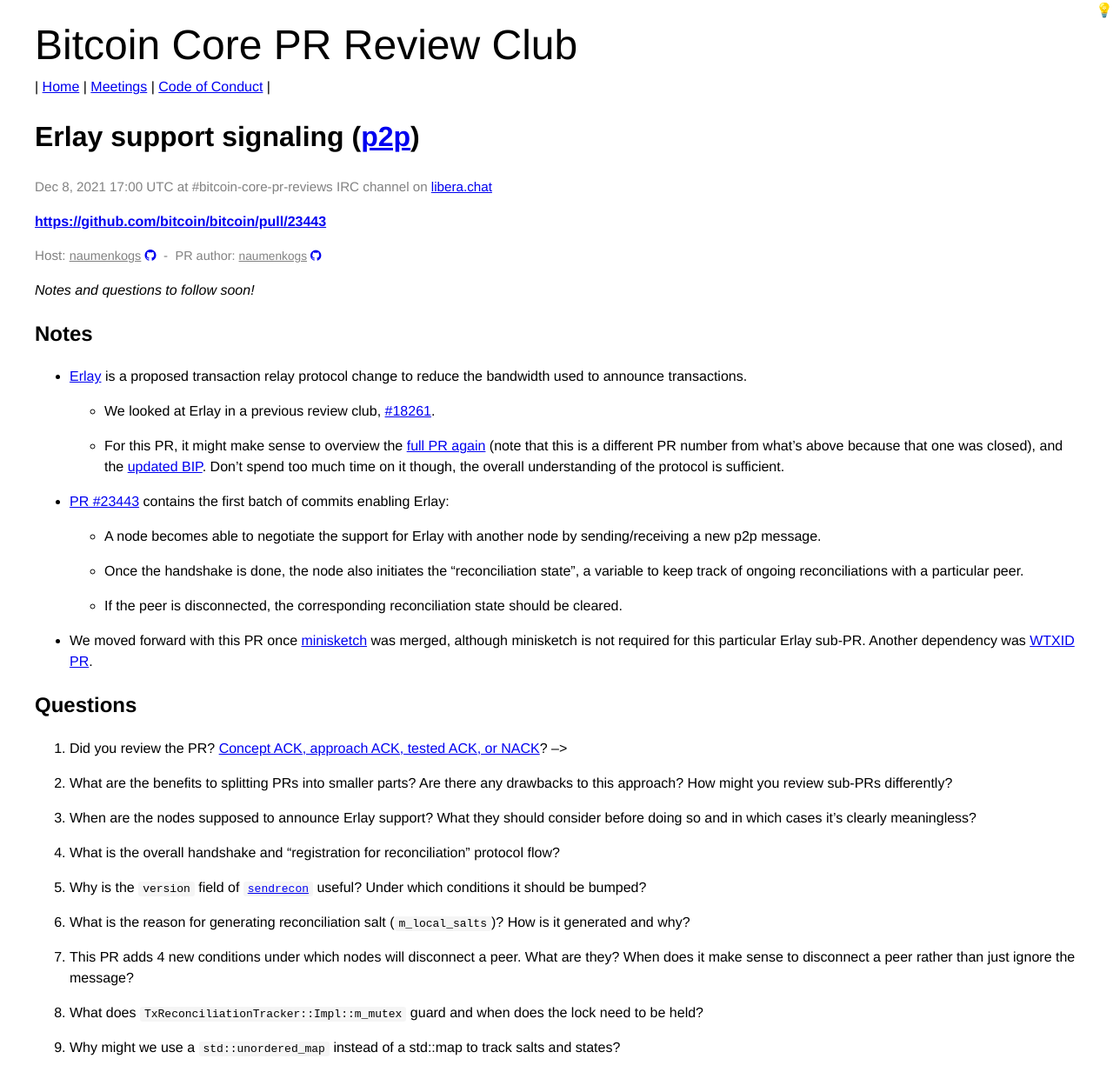
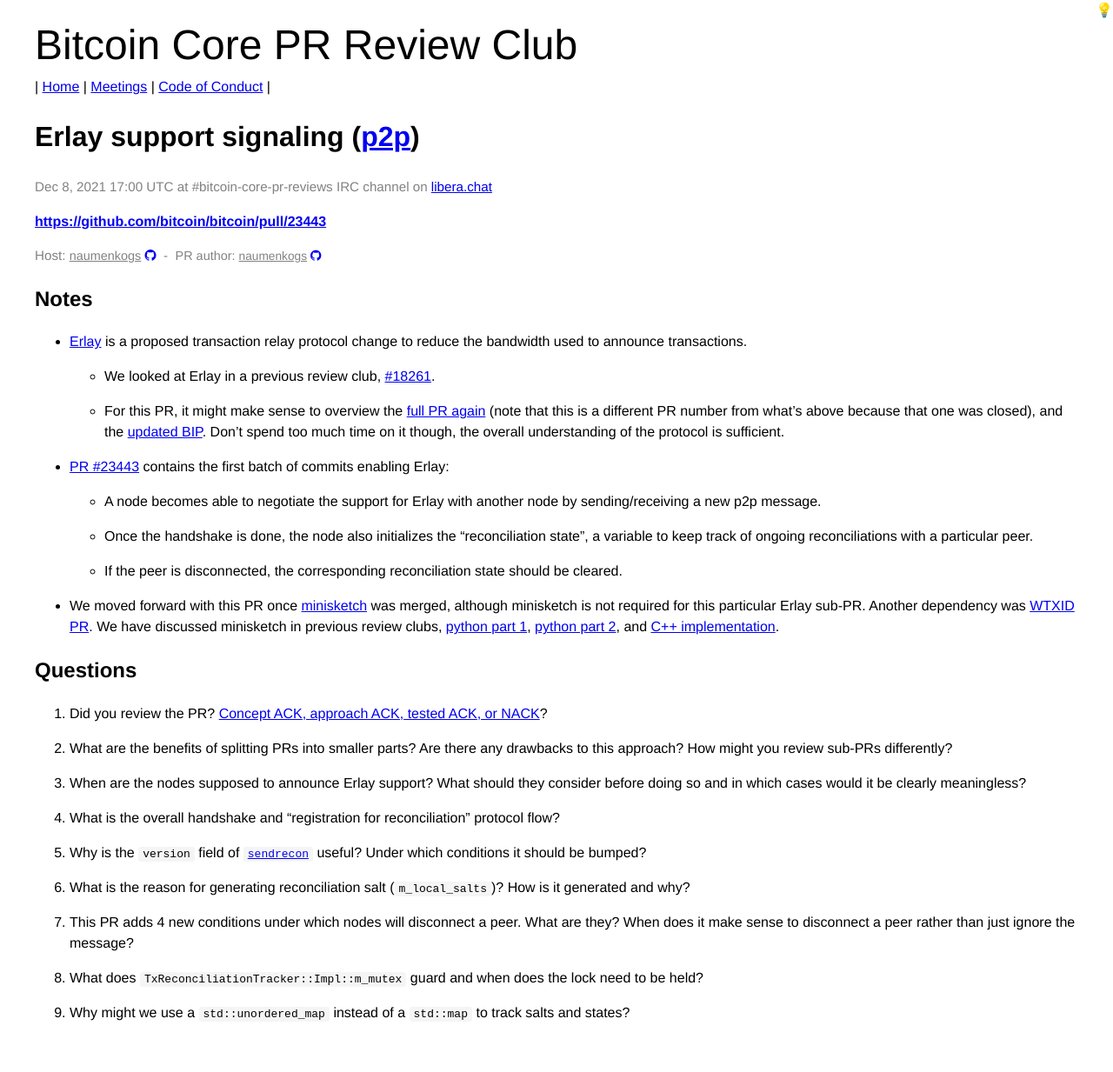
Before and after one commit to bitcoin-core-review-club/website, a Jekyll site: the page built from _posts/2021-12-08-#23443.md, in a window 1280 px wide. Shown: the whole page at 87% size. Built offline with Jekyll 4.4.1, drawn with Linux system fonts in a browser that asks for light colours; after the commit the page ends 1193 px from its top, so only the background shows below that.

Commit message:
n23443 notes small fixes

```diff
--- a/_posts/2021-12-08-#23443.md
+++ b/_posts/2021-12-08-#23443.md
@@ -10,8 +10,6 @@
 commit:
 ---
 
-_Notes and questions to follow soon!_
-
 ## Notes
 
 * [Erlay](https://arxiv.org/abs/1905.10518) is a proposed transaction relay protocol change to reduce the bandwidth used to
@@ -19,49 +17,54 @@
 
   - We looked at Erlay in a previous review club, [#18261](/18261).
 
-  - For this PR, it might make sense to overview the [full PR again](https://github.com/bitcoin/bitcoin/pull/21515)
+  - For this PR, it might make sense to overview the
+    [full PR again](https://github.com/bitcoin/bitcoin/pull/21515)
     (note that this is a different PR number from what's above because that one was closed), and
     the [updated BIP](https://github.com/naumenkogs/bips/blob/bip_0330_updates/bip-0330.mediawiki).
     Don't spend too much time on it though, the overall understanding of the protocol is sufficient.
 
-* [PR #23443](https://github.com/bitcoin/bitcoin/pull/23443) contains the first batch of commits enabling Erlay:
+* [PR #23443](https://github.com/bitcoin/bitcoin/pull/23443) contains the first batch of commits
+  enabling Erlay:
 
   - A node becomes able to negotiate the support for Erlay with another node by sending/receiving
     a new p2p message.
 
-  - Once the handshake is done, the node also initiates the "reconciliation state", a variable to
+  - Once the handshake is done, the node also initializes the "reconciliation state", a variable to
     keep track of ongoing reconciliations with a particular peer.
 
   - If the peer is disconnected, the corresponding reconciliation state should be cleared.
 
 * We moved forward with this PR once [minisketch](https://bitcoinops.org/en/topics/minisketch/) was
   merged, although minisketch is not required for this particular Erlay sub-PR. Another dependency
-  was [WTXID PR](https://bitcoincore.reviews/18044).
+  was [WTXID PR](https://bitcoincore.reviews/18044). We have discussed minisketch in previous review
+  clubs, [python part 1](/minisketch-26), [python part 2](/minisketch-26-2), and [C++
+  implementation](/minisketch).
 
 ## Questions
 
 1. Did you review the PR? [Concept ACK, approach ACK, tested ACK, or NACK](https://github.com/bitcoin/bitcoin/blob/master/CONTRIBUTING.md#peer-review)?
--->
 
-2. What are the benefits to splitting PRs into smaller parts? Are there any drawbacks to this
+2. What are the benefits of splitting PRs into smaller parts? Are there any drawbacks to this
    approach? How might you review sub-PRs differently?
 
-3. When are the nodes supposed to announce Erlay support? What they should consider before doing
-   so and in which cases it's clearly meaningless?
+3. When are the nodes supposed to announce Erlay support? What should they consider before doing
+   so and in which cases would it be clearly meaningless?
 
 4. What is the overall handshake and "registration for reconciliation" protocol flow?
 
-5. Why is the `version` field of [`sendrecon`](https://github.com/naumenkogs/bips/blob/bip_0330_updates/bip-0330.mediawiki#sendrecon) useful? Under which conditions it should be bumped?
+5. Why is the `version` field of
+   [`sendrecon`](https://github.com/naumenkogs/bips/blob/bip_0330_updates/bip-0330.mediawiki#sendrecon)
+   useful? Under which conditions it should be bumped?
 
 6. What is the reason for generating reconciliation salt (`m_local_salts`)? How is it generated
    and why?
 
 7. This PR adds 4 new conditions under which nodes will disconnect a peer. What are they?
-When does it make sense to disconnect a peer rather than just ignore the message?
+   When does it make sense to disconnect a peer rather than just ignore the message?
 
 8. What does `TxReconciliationTracker::Impl::m_mutex` guard and when does the lock need to be held?
 
-9. Why might we use a `std::unordered_map` instead of a std::map to track salts and states?
+9. Why might we use a `std::unordered_map` instead of a `std::map` to track salts and states?
 
 <!-- TODO: After meeting, uncomment and add meeting log between the irc tags
 ## Meeting Log
```
